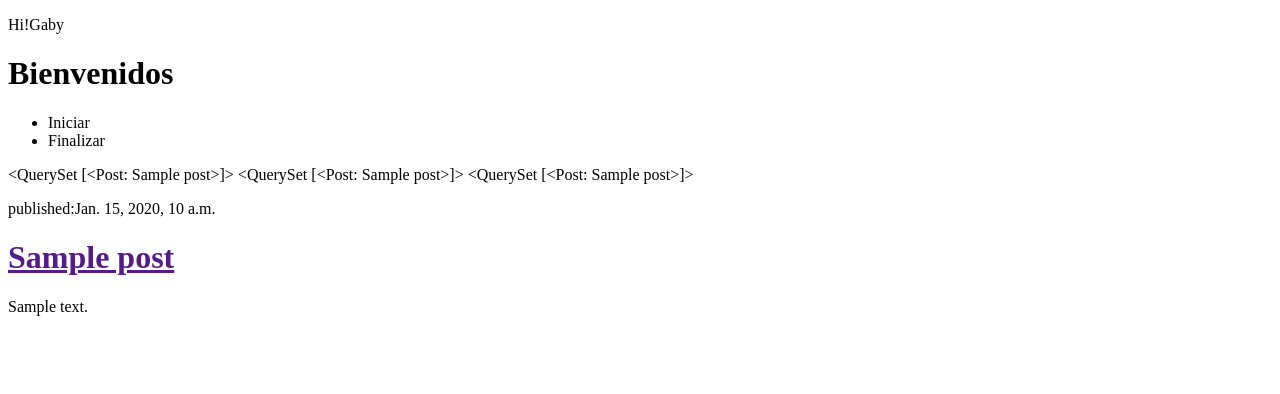
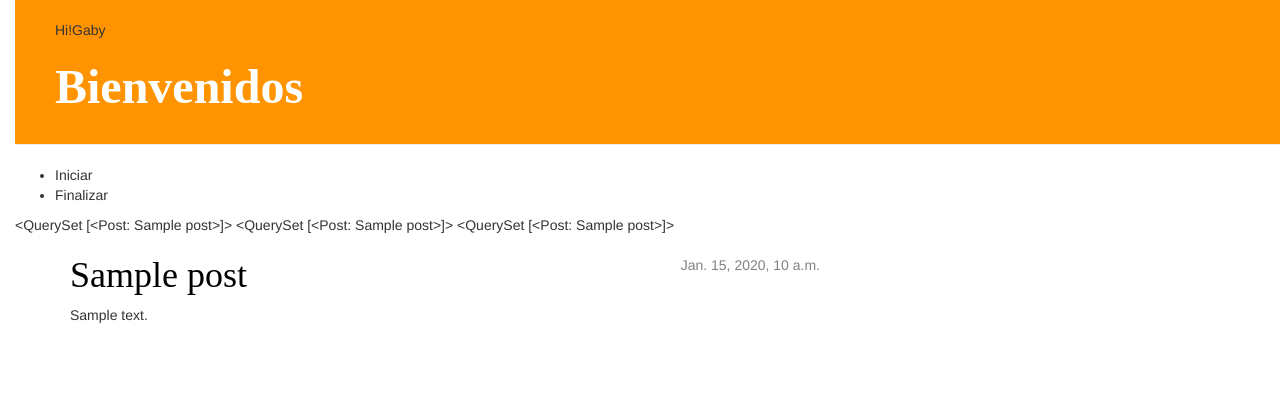
Before and after one commit to gabyflores/Mi-primer-blog, a Django app: template blog/templates/blog/post_list.html in a window 1280 px wide. Shown: the top 394 px of the page. Run offline with Django 3.2, Linux system fonts and the light colour scheme; the template is opened without the code that fills it: values that come from a table or form of the project are taken from there, others are empty; tables that the repository leaves empty hold one stand-in row (values such as "Sample post"); some libraries are stand-ins or nearby versions.

Commit message:
Agregando CSS

```diff
--- /dev/null
+++ b/blog/static/css/blog.css
@@ -0,0 +1,59 @@
+h1 a {
+       color: #FCA205;
+   }
+
+   body {
+          padding-left: 15px;
+      }
+
+      h1 a {
+        color: #FCA205;
+        font-family: 'Lobster';
+    }
+    .page-header {
+            background-color: #ff9400;
+            margin-top: 0;
+            padding: 20px 20px 20px 40px;
+        }
+
+        .page-header h1, .page-header h1 a, .page-header h1 a:visited, .page-header h1 a:active {
+            color: #ffffff;
+            font-size: 36pt;
+            text-decoration: none;
+        }
+
+        .content {
+            margin-left: 40px;
+        }
+
+        h1, h2, h3, h4 {
+            font-family: 'Lobster', cursive;
+        }
+
+        .date {
+            float: right;
+            color: #828282;
+        }
+
+        .save {
+            float: right;
+        }
+
+        .post-form textarea, .post-form input {
+            width: 100%;
+        }
+
+        .top-menu, .top-menu:hover, .top-menu:visited {
+            color: #ffffff;
+            float: right;
+            font-size: 26pt;
+            margin-right: 20px;
+        }
+
+        .post {
+            margin-bottom: 70px;
+        }
+
+        .post h1 a, .post h1 a:visited {
+            color: #000000;
+        }
--- a/blog/templates/blog/post_list.html
+++ b/blog/templates/blog/post_list.html
@@ -1,40 +1,51 @@
+  {% load staticfiles %}
+
 <!DOCTYPE html>
 <html>
   <head>
     <meta charset="utf-8">
-    <title>BIenvevido</title>
+    <link rel="stylesheet" href="//maxcdn.bootstrapcdn.com/bootstrap/3.2.0/css/bootstrap.min.css">
+    <link rel="stylesheet" href="//maxcdn.bootstrapcdn.com/bootstrap/3.2.0/css/bootstrap-theme.min.css">
+    <link rel="stylesheet" href="{% static 'css/blog.css' %}">
+    <title>Bienvevido</title>
   </head>
   <body>
+ <div class="page-header">
 
    <p>
      Hi!Gaby
    </p>
 
-    <h1><strong>Bienvenidos</strong></h1>
+   <h1><strong><a href="#">Bienvenidos</a></strong></h1>
+
+ </div>
+
     <ul>
       <li>Iniciar</li>
       <li>Finalizar</li>
     </ul>
 
+
+
     {{posts}}
     {{posts}}
     {{posts}}
 
+    <div class="content container">
+    <div class="row">
+        <div class="col-md-8">
             {% for post in posts %}
-
-      <div >
-         <p>
-           published:{{post.published_date}}
-         </p>
-         <h1><a href="">{{post.title}}</a></h1>
-         <p>
-           {{post.text|linebreaksbr}}
-         </p>
-
+                <div class="post">
+                    <div class="date">
+                        {{ post.published_date }}
                     </div>
-
+                    <h1><a href="">{{ post.title }}</a></h1>
+                    <p>{{ post.text|linebreaksbr }}</p>
+                </div>
             {% endfor %}
-
+        </div>
+    </div>
+</div>
 
 
   </body>
```
Lines whose indentation alone changed are shown as unchanged.
